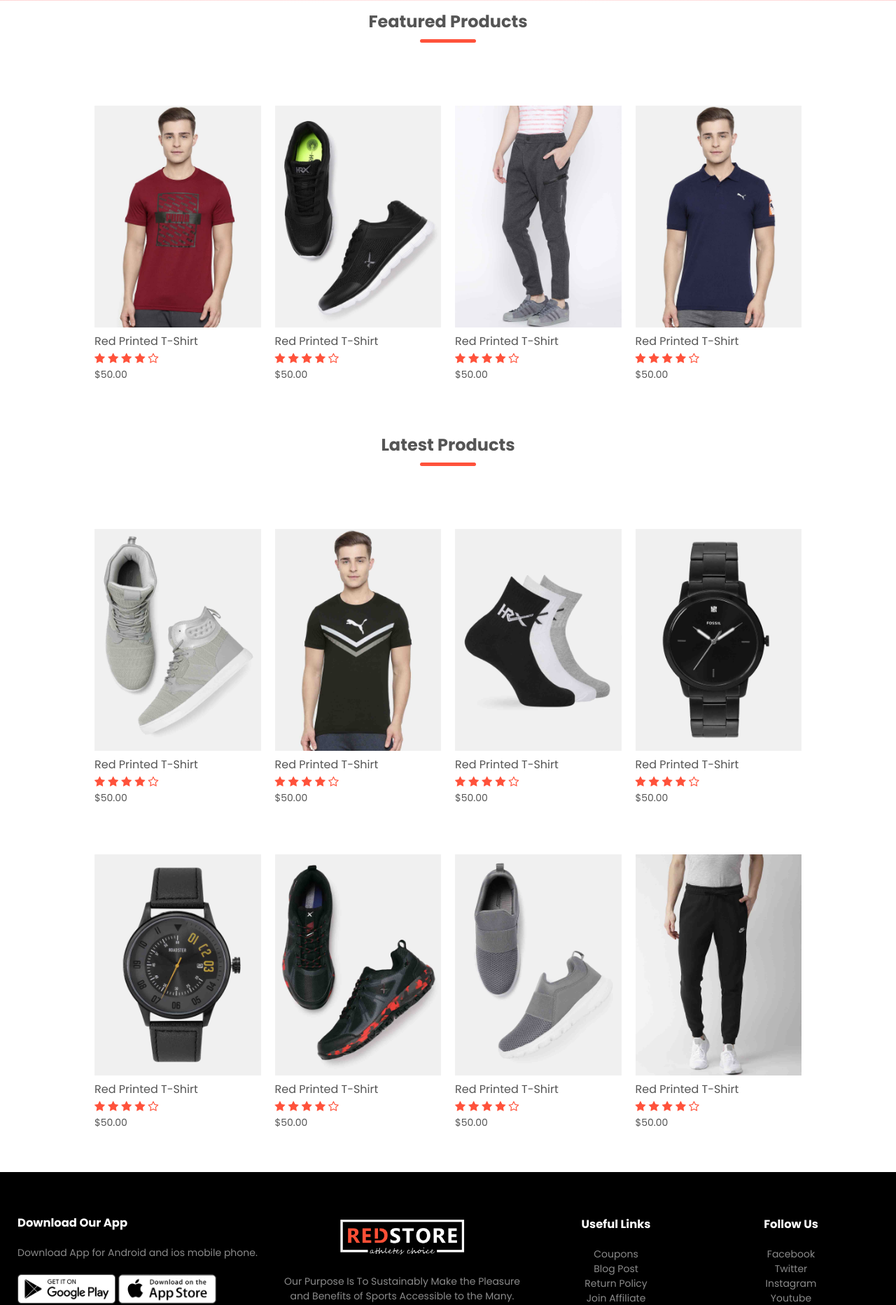
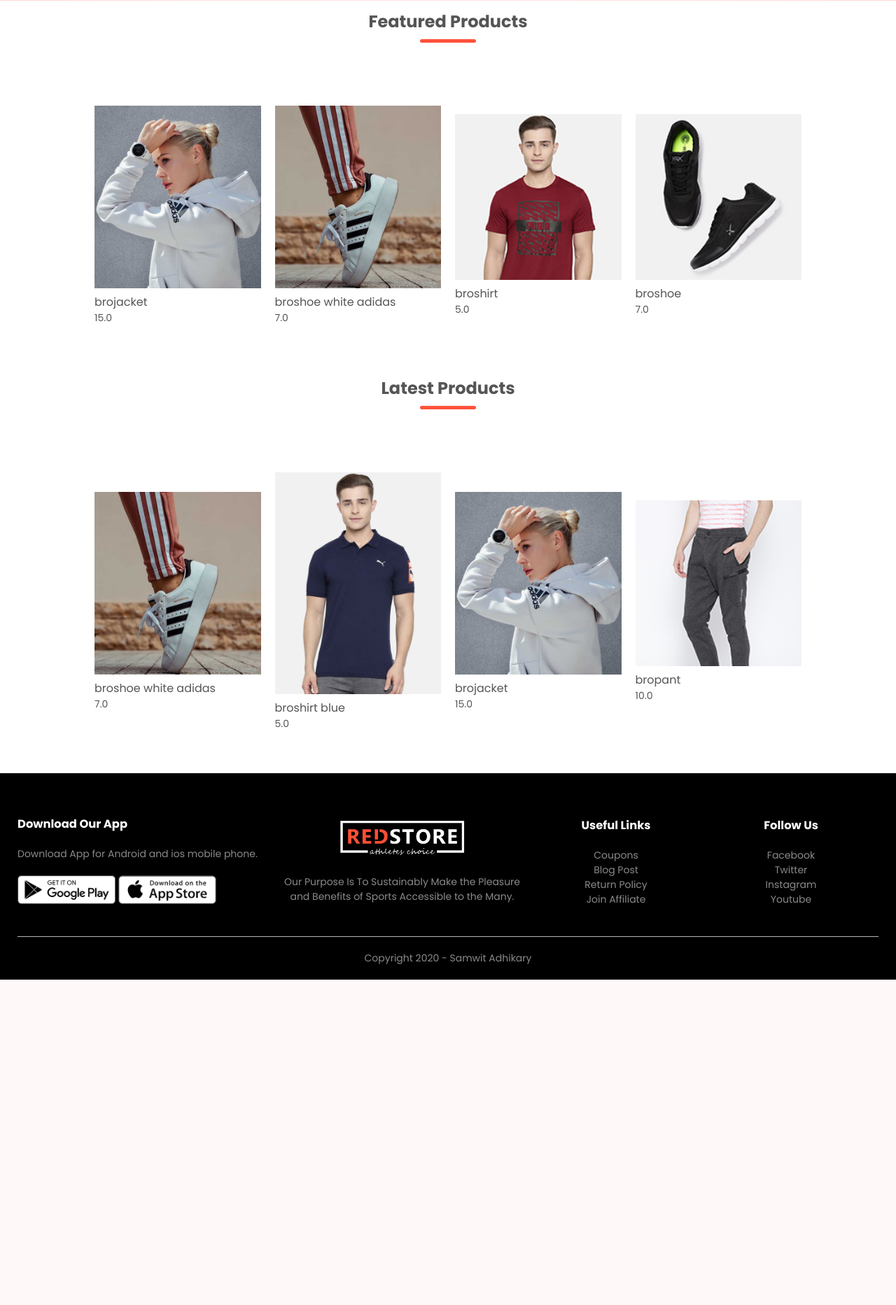
Before and after one commit to adilsiraju/brocart, a Django app: page / in a window 1280 px wide. Shown: the part 798-2663 px from the top of the page at 70% size. After the commit the page ends 2198 px from the top, so only its background shows below. Run offline with Django 5.2, Linux system fonts and the light colour scheme; data comes from the database, SQL or seed files in the repository.

Commit message:
Enhance home page by adding featured and latest products dynamically

```diff
--- a/products/views.py
+++ b/products/views.py
@@ -5,7 +5,15 @@
 # Create your views here.
 
 def index(request):
-    return render(request, 'pages/index.html')
+    featured_products = Product.objects.order_by('-priority')[:4]
+    latest_products = Product.objects.order_by('-id')[:4]
+
+    context = {
+        'featured_products' : featured_products,
+        'latest_products' : latest_products
+    }
+
+    return render(request, 'pages/index.html', context)
 
 # Products list page
 def list_products(request):
--- a/templates/sections/home/home_content.html
+++ b/templates/sections/home/home_content.html
@@ -23,155 +23,25 @@
 <div class="small-container">
     <h2 class="title">Featured Products</h2>
     <div class="row">
-        <div class="col-4">
-            <a href="product_details.html"><img src="{% static 'images/product-1.jpg' %}"></a>
-            <h4>Red Printed T-Shirt</h4>
-            <div class="rating">
-                <i class="fa fa-star"></i>
-                <i class="fa fa-star"></i>
-                <i class="fa fa-star"></i>
-                <i class="fa fa-star"></i>
-                <i class="fa fa-star-o"></i>
-            </div>
-            <p>$50.00</p>
+
+        {% for product in featured_products %}
+        <div class="product col-4">
+            <a href="{% url 'product_detail' product.id %}"><img src="{{ product.image.url }}"></a>
+            <h4>{{ product.title }}</h4>
+            <p>{{ product.price }}</p>
         </div>
-        <div class="col-4">
-            <img src="{% static 'images/product-2.jpg' %}">
-            <h4>Red Printed T-Shirt</h4>
-            <div class="rating">
-                <i class="fa fa-star"></i>
-                <i class="fa fa-star"></i>
-                <i class="fa fa-star"></i>
-                <i class="fa fa-star"></i>
-                <i class="fa fa-star-o"></i>
-            </div>
-            <p>$50.00</p>
-        </div>
-        <div class="col-4">
-            <img src="{% static 'images/product-3.jpg' %}">
-            <h4>Red Printed T-Shirt</h4>
-            <div class="rating">
-                <i class="fa fa-star"></i>
-                <i class="fa fa-star"></i>
-                <i class="fa fa-star"></i>
-                <i class="fa fa-star"></i>
-                <i class="fa fa-star-o"></i>
-            </div>
-            <p>$50.00</p>
-        </div>
-        <div class="col-4">
-            <img src="{% static 'images/product-4.jpg' %}">
-            <h4>Red Printed T-Shirt</h4>
-            <div class="rating">
-                <i class="fa fa-star"></i>
-                <i class="fa fa-star"></i>
-                <i class="fa fa-star"></i>
-                <i class="fa fa-star"></i>
-                <i class="fa fa-star-o"></i>
-            </div>
-            <p>$50.00</p>
-        </div>
+        {% endfor %}
+
     </div>
     <h2 class="title">Latest Products</h2>
     <div class="row">
-        <div class="col-4">
-            <img src="{% static 'images/product-5.jpg' %}">
-            <h4>Red Printed T-Shirt</h4>
-            <div class="rating">
-                <i class="fa fa-star"></i>
-                <i class="fa fa-star"></i>
-                <i class="fa fa-star"></i>
-                <i class="fa fa-star"></i>
-                <i class="fa fa-star-o"></i>
-            </div>
-            <p>$50.00</p>
+        {% for product in latest_products %}
+        <div class="product col-4">
+            <a href="{% url 'product_detail' product.id %}"><img src="{{ product.image.url }}"></a>
+            <h4>{{ product.title }}</h4>
+            <p>{{ product.price }}</p>
         </div>
-        <div class="col-4">
-            <img src="{% static 'images/product-6.jpg' %}">
-            <h4>Red Printed T-Shirt</h4>
-            <div class="rating">
-                <i class="fa fa-star"></i>
-                <i class="fa fa-star"></i>
-                <i class="fa fa-star"></i>
-                <i class="fa fa-star"></i>
-                <i class="fa fa-star-o"></i>
-            </div>
-            <p>$50.00</p>
-        </div>
-        <div class="col-4">
-            <img src="{% static 'images/product-7.jpg' %}">
-            <h4>Red Printed T-Shirt</h4>
-            <div class="rating">
-                <i class="fa fa-star"></i>
-                <i class="fa fa-star"></i>
-                <i class="fa fa-star"></i>
-                <i class="fa fa-star"></i>
-                <i class="fa fa-star-o"></i>
-            </div>
-            <p>$50.00</p>
-        </div>
-        <div class="col-4">
-            <img src="{% static 'images/product-8.jpg' %}">
-            <h4>Red Printed T-Shirt</h4>
-            <div class="rating">
-                <i class="fa fa-star"></i>
-                <i class="fa fa-star"></i>
-                <i class="fa fa-star"></i>
-                <i class="fa fa-star"></i>
-                <i class="fa fa-star-o"></i>
-            </div>
-            <p>$50.00</p>
-        </div>
-    </div>
-    <div class="row">
-        <div class="col-4">
-            <img src="{% static 'images/product-9.jpg' %}">
-            <h4>Red Printed T-Shirt</h4>
-            <div class="rating">
-                <i class="fa fa-star"></i>
-                <i class="fa fa-star"></i>
-                <i class="fa fa-star"></i>
-                <i class="fa fa-star"></i>
-                <i class="fa fa-star-o"></i>
-            </div>
-            <p>$50.00</p>
-        </div>
-        <div class="col-4">
-            <img src="{% static 'images/product-10.jpg' %}">
-            <h4>Red Printed T-Shirt</h4>
-            <div class="rating">
-                <i class="fa fa-star"></i>
-                <i class="fa fa-star"></i>
-                <i class="fa fa-star"></i>
-                <i class="fa fa-star"></i>
-                <i class="fa fa-star-o"></i>
-            </div>
-            <p>$50.00</p>
-        </div>
-        <div class="col-4">
-            <img src="{% static 'images/product-11.jpg' %}">
-            <h4>Red Printed T-Shirt</h4>
-            <div class="rating">
-                <i class="fa fa-star"></i>
-                <i class="fa fa-star"></i>
-                <i class="fa fa-star"></i>
-                <i class="fa fa-star"></i>
-                <i class="fa fa-star-o"></i>
-            </div>
-            <p>$50.00</p>
-        </div>
-        <div class="col-4">
-            <img src="{% static 'images/product-12.jpg' %}">
-            <h4>Red Printed T-Shirt</h4>
-            <div class="rating">
-                <i class="fa fa-star"></i>
-                <i class="fa fa-star"></i>
-                <i class="fa fa-star"></i>
-                <i class="fa fa-star"></i>
-                <i class="fa fa-star-o"></i>
-            </div>
-            <p>$50.00</p>
-        </div>
+        {% endfor %}
     </div>
 </div>
 
```
